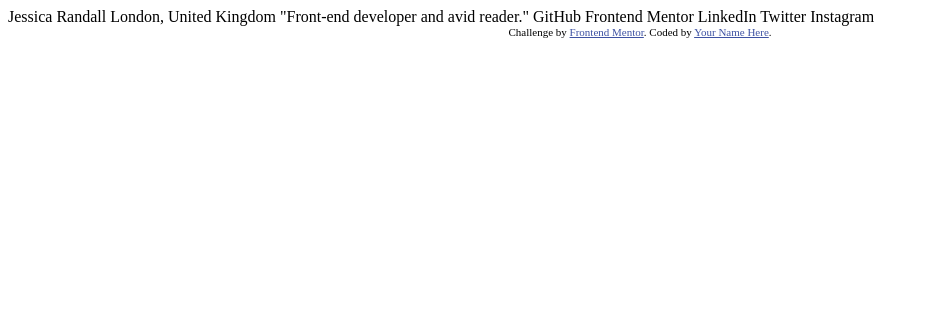
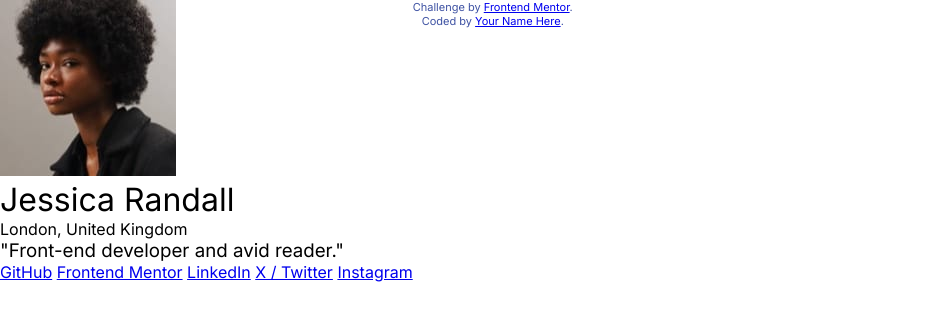
Before and after one commit to JorgeSoftwareDev/Project2_Social-links-profile, a plain HTML site: page index.html in a window 1280 px wide. Shown: the whole page, without its empty margins (0-937 px from the left). Drawn offline with Linux system fonts and the light colour scheme.

Commit message:
Added HTML Syntax and setup Style Sheet

```diff
--- a/index.html
+++ b/index.html
@@ -3,32 +3,41 @@
 <head>
   <meta charset="UTF-8">
   <meta name="viewport" content="width=device-width, initial-scale=1.0"> <!-- displays site properly based on user's device -->
-
   <link rel="icon" type="image/png" sizes="32x32" href="./assets/images/favicon-32x32.png">
-
+  <link rel="stylesheet" href="style.css">
   <title>Frontend Mentor | Social links profile</title>
 
-  <!-- Feel free to remove these styles or customise in your own stylesheet 👍 -->
-  <style>
-    .attribution { font-size: 11px; text-align: center; }
-    .attribution a { color: hsl(228, 45%, 44%); }
-  </style>
 </head>
 <body>
+  <!-- main container -->
+  <div class="focused-build">
+    <!-- users professional headshot -->
+    <img src="/images/avatar-jessica.jpeg" alt="professional headshot of Jessica Randall">
+    <!-- users short info -->
+    <h1 id="name">Jessica Randall</h1>
+    <h4 id="location">London, United Kingdom</h4>
+    <h3 id="summary">"Front-end developer and avid reader."</h3>
+    <!-- container with actual links to social media sites -->
+    <div class="socials">
+      <a href="https://github.com/" class="link1">GitHub</a>
+      <a href="https://www.frontendmentor.io/" class="link2">Frontend Mentor</a>
+      <a href="https://www.linkedin.com/" class="link3">LinkedIn</a>
+      <a href="https://www.twitter.com/" class="link4">X / Twitter</a>
+      <a href="https://www.instagram.com/" class="link5">Instagram</a>
+    </div>
 
-  Jessica Randall
-  London, United Kingdom
-  "Front-end developer and avid reader."
+  </div>
 
-  GitHub
-  Frontend Mentor
-  LinkedIn
-  Twitter
-  Instagram
+
 
   <div class="attribution">
-    Challenge by <a href="https://www.frontendmentor.io?ref=challenge" target="_blank">Frontend Mentor</a>.
-    Coded by <a href="#">Your Name Here</a>.
+    <p>
+      Challenge by <a href="https://www.frontendmentor.io?ref=challenge" target="_blank">Frontend Mentor</a>.
+    </p>
+    <p>
+      Coded by <a href="#">Your Name Here</a>.
+    </p>
+
   </div>
 </body>
 </html>
--- a/style.css
+++ b/style.css
@@ -0,0 +1,54 @@
+@import url('https://fonts.googleapis.com/css2?family=Inter:wght@400..700&display=swap');
+
+*{
+    box-sizing: border-box;
+    padding: 0;
+    margin: 0;
+    font-family: 'Inter', Verdana, 'Geneva', Tahoma, sans-serif;
+    font-weight: 400;
+}
+
+body{
+    display: flex;
+    height: 100vh;
+
+}
+
+.focused-build{
+
+}
+
+#name{
+
+}
+
+#location{
+
+}
+
+#summary{
+
+}
+
+.socials{
+
+}
+
+a{
+
+}
+
+a:hover{
+
+}
+
+a:focus{
+
+}
+
+
+.attribution{
+    font-size: 11px;
+    text-align: center;
+    color: hsl(228, 45%, 44%);
+}
```
Also changed, not shown: images/avatar-jessica.jpeg (renamed from assets/images/avatar-jessica.jpeg), images/favicon-32x32.png (renamed from assets/images/favicon-32x32.png).
